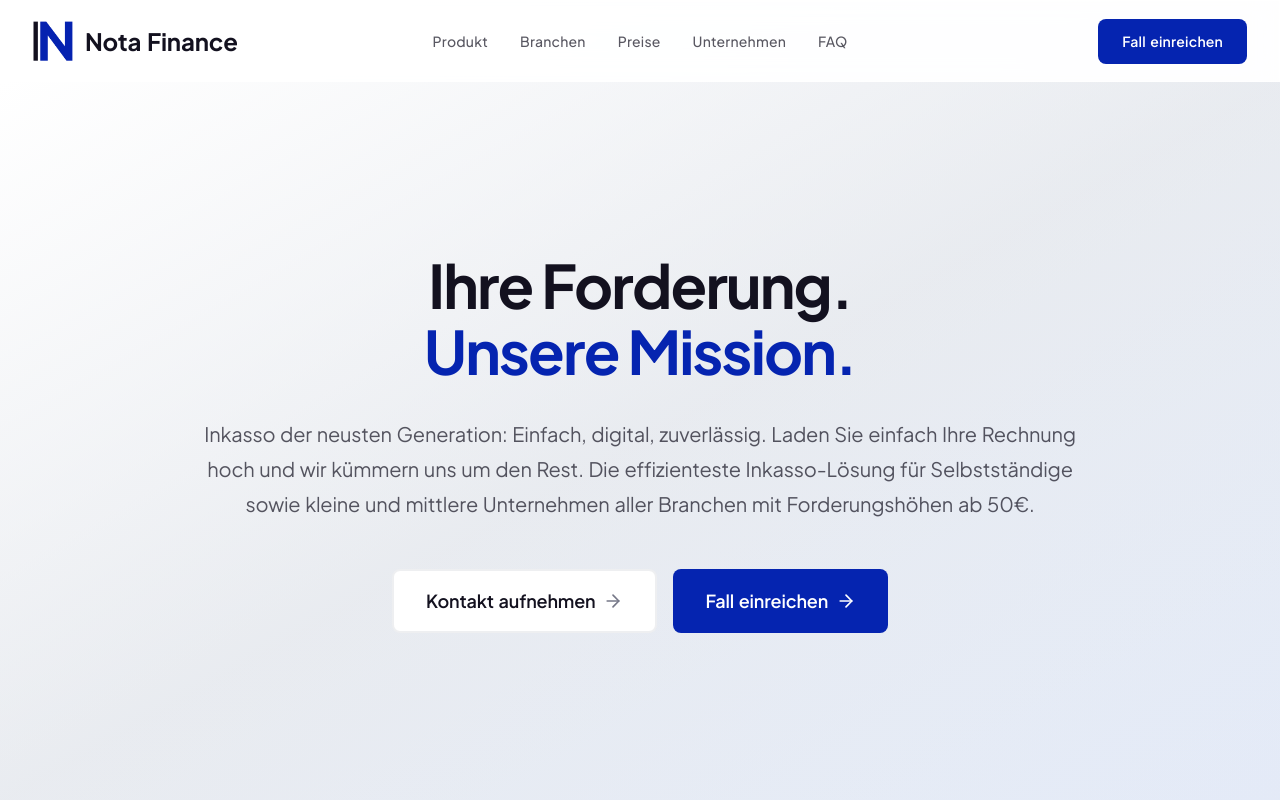
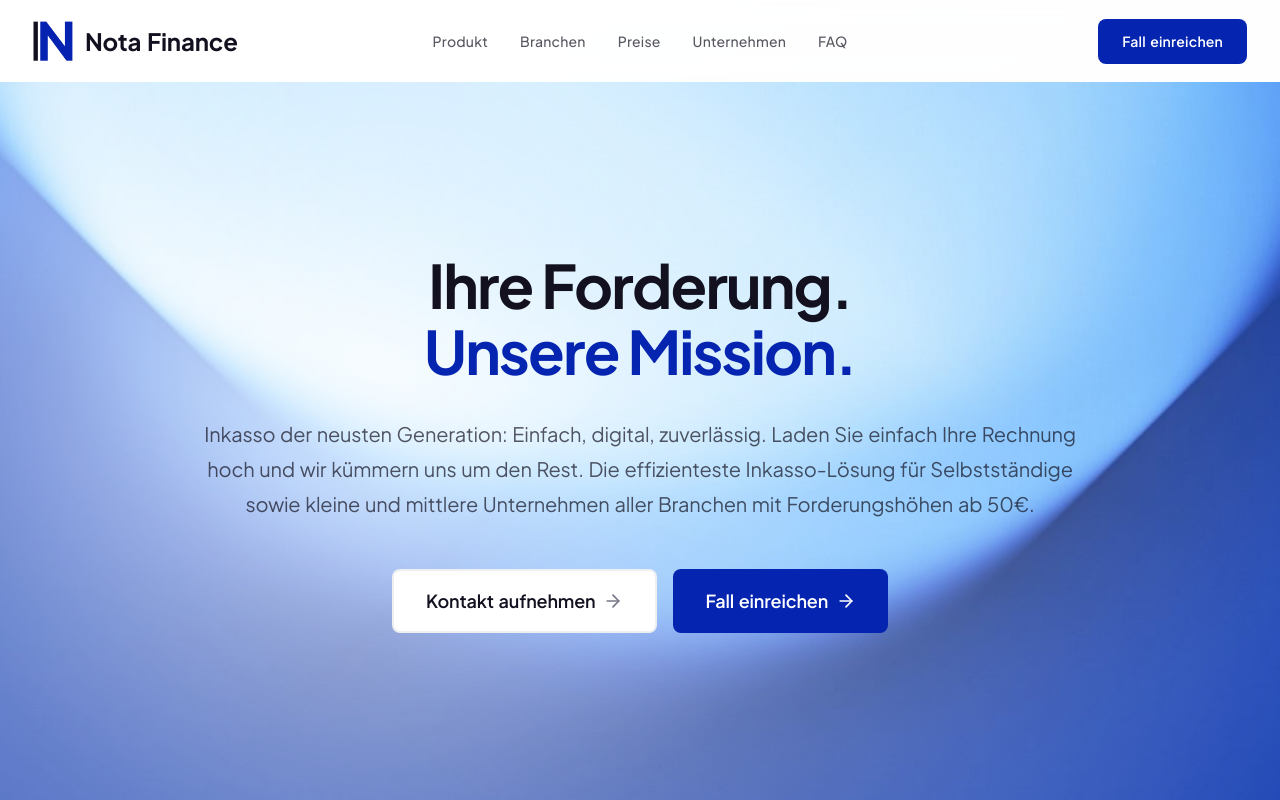
Before and after one commit to maurice1904/nota-finance, a Next.js app: page / in a window 1280 px wide. Shown: the top 800 px of the page. Built offline with nearby package versions, Linux system fonts and the light colour scheme.

Commit message:
Hero Page Background v1

```diff
--- a/app/globals.css
+++ b/app/globals.css
@@ -205,3 +205,18 @@ button, a, input, textarea {
   outline: none;
   box-shadow: 0 0 0 4px var(--focus-ring);
 }
+
+/* Very Slow Zoom Animation for Hero Background */
+@keyframes slow-zoom {
+  0% {
+    transform: scale(1);
+  }
+  100% {
+    transform: scale(1.08);
+  }
+}
+
+.animate-slow-zoom {
+  animation: slow-zoom 25s ease-out forwards;
+  will-change: transform;
+}
--- a/app/page.tsx
+++ b/app/page.tsx
@@ -21,9 +21,18 @@ export default function Home() {
   return (
     <main>
       {/* Hero Section - Exact Viewport Height (minus sticky navbar) */}
-      <section className="relative overflow-hidden bg-gradient-to-br from-white via-surface-100/30 to-brand-700/8 min-h-[calc(100dvh-5rem)] flex flex-col">
+      <section className="relative overflow-hidden min-h-[calc(100dvh-5rem)] flex flex-col">
+        {/* Background Image with Slow Zoom Effect */}
+        {/* Mobile: Show left edge (more interesting), Desktop: Center */}
+        <div
+          className="absolute inset-0 bg-cover bg-[left_25%_center] sm:bg-center bg-no-repeat animate-slow-zoom"
+          style={{ backgroundImage: "url('/hero-bg-2.jpeg')" }}
+        />
+        {/* Overlay for text readability */}
+        <div className="absolute inset-0 bg-[radial-gradient(circle_at_30%_40%,rgba(255,255,255,0.75),rgba(255,255,255,0.3)_50%,rgba(27,82,215,0.05)_100%)]" />
+
         {/* Main Hero Content - Centered */}
-        <div className="flex-1 flex flex-col justify-center py-12 sm:py-8">
+        <div className="relative flex-1 flex flex-col justify-center py-12 sm:py-8">
           <div className="max-w-7xl mx-auto px-4 sm:px-6 lg:px-8 w-full">
             <div className="text-center max-w-4xl mx-auto">
               <h1 className="text-3xl sm:text-4xl md:text-5xl lg:text-6xl font-bold text-text-900 mb-6 sm:mb-8 leading-tight">
```
Also changed, not shown: public/hero-bg-2.jpeg (added), public/hero-bg-3.jpg (added).
